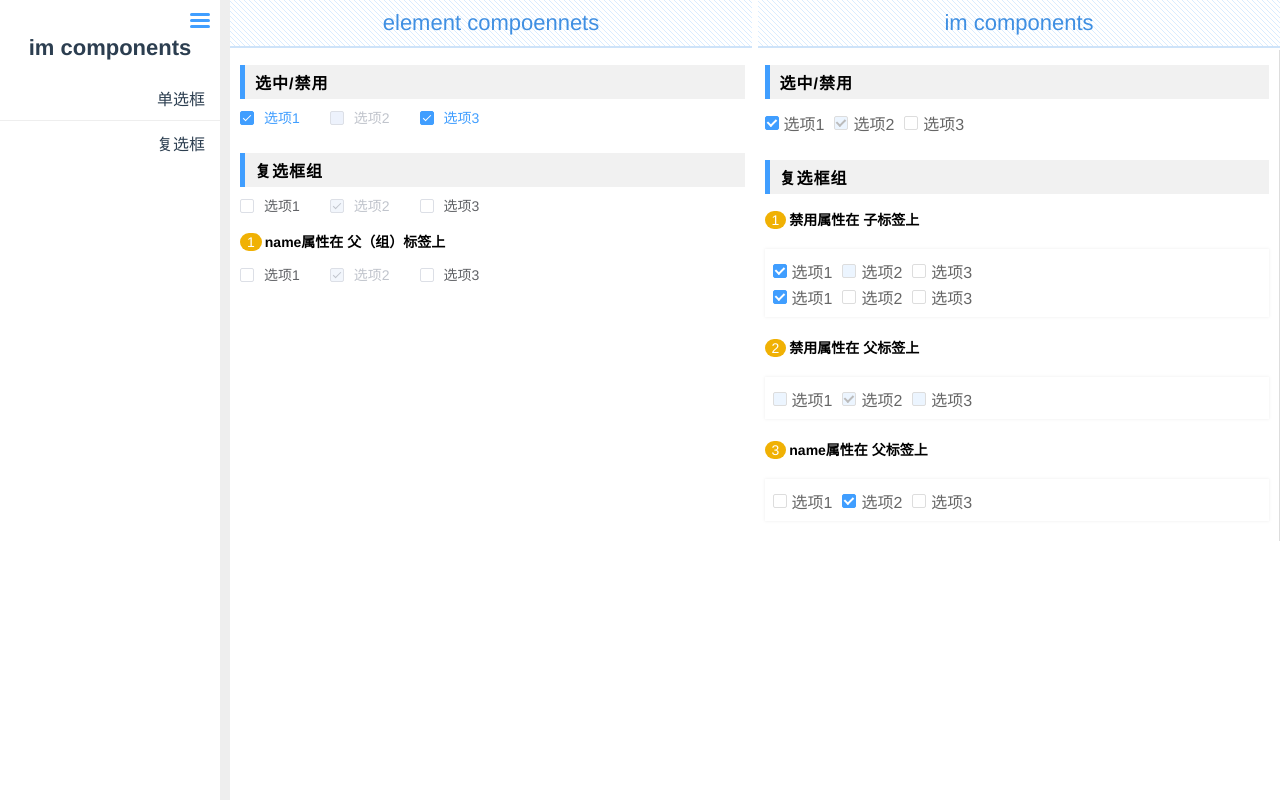
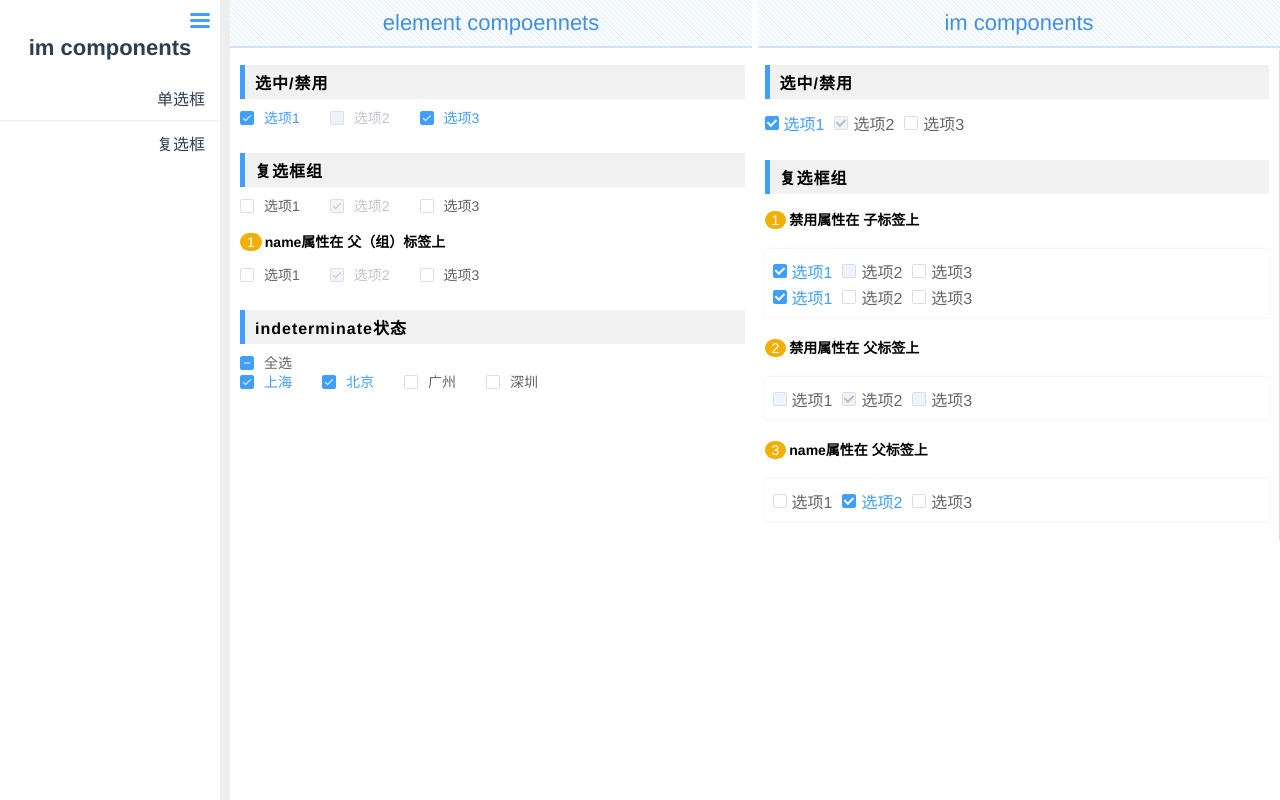
Before and after one commit to txl764496056/vue-imitate-element, a Vue app: page /checkbox in a window 1280 px wide. Built offline with nearby package versions, Linux system fonts and the light colour scheme.

Commit message:
单选 复选 选中文字样式

```diff
--- a/src/components/ImCheckbox.vue
+++ b/src/components/ImCheckbox.vue
@@ -1,5 +1,5 @@
 <template>
-    <label class="im-checkbox">
+    <label class="im-checkbox" :class="{'light':isChecked&&!isDisabled}">
         <input type="checkbox"
         :name="checkboxName"
         :disabled="isDisabled"
@@ -110,5 +110,8 @@
     input:checked+span::before{border-color:#fff;}
     input:disabled:checked+span,input:disabled+span{background-color:theme-color(0.1);border-color:$color-dd;}
     input:disabled:checked+span::before{border-color:$color-bb;}
+    &.light{
+        color:$theme-color;
+    }
 }
 </style>
--- a/src/components/ImRadio.vue
+++ b/src/components/ImRadio.vue
@@ -1,7 +1,7 @@
 <template>
-    <label class="im-radio">
+    <label class="im-radio" :class="{'light':checked&&!isDisable}">
         <input
-        :checked="value===label"
+        :checked="checked"
         :disabled="isDisable"
         v-model='model'
          type="radio" :name='radioName' :value="label"/>
@@ -57,6 +57,10 @@
             },
             radioName(){
                 return this.isGroup()&&this.radio_parent.name ? this.radio_parent.name:this.name;
+            },
+            checked(){
+               let label = this.isGroup()&&this.radio_parent.label ? this.radio_parent.label:this.label;
+                return this.model===label;
             }
         },
         methods:{
@@ -103,6 +107,9 @@
     input:disabled+.im-radio-btn{background-color:#eee;}
     input:checked:disabled+.im-radio-btn{@include border-dd;}
     input:checked:disabled+.im-radio-btn::before{opacity:1;background-color:#bbb;}
+    &.light{
+        color:$theme-color;
+    }
 
     input,.im-radio-btn,.im-radio-txt{vertical-align: middle;}
 }
--- a/src/views/Checkbox.vue
+++ b/src/views/Checkbox.vue
@@ -1,5 +1,6 @@
 <template>
     <div class="compare-box">
+        <!-- element start -->
         <div class="el-content">
             <div class="title">选中/禁用</div>
             <!-- <el-checkbox>选项</el-checkbox> -->
@@ -29,7 +30,19 @@
                     :label="item.label"
                     v-model="item.checked">{{item.label}}</el-checkbox>
             </el-checkbox-group>
+
+            <div class="title">indeterminate状态</div>
+            <!-- @change="handleCheckAllChange" -->
+            <el-checkbox :indeterminate="el_indeterminate.isIndeterminate"
+            v-model="el_indeterminate.checkAll" >全选</el-checkbox>
+            <!-- @change="handleCheckedCitiesChange" -->
+            <el-checkbox-group v-model="el_indeterminate.checkedCities" >
+                <el-checkbox v-for="city in el_indeterminate.cities" :label="city" :key="city">{{city}}</el-checkbox>
+            </el-checkbox-group>
+
         </div>
+
+        <!-- element end -->
 
         <div class="im-content">
 
@@ -157,6 +170,13 @@ import EmptyTest from '@/components/EmptyTest.vue'
                     {disabled:true,label:"选项2"},
                     {disabled:false,label:"选项3"}
                 ],
+                // indeterminate状态
+                el_indeterminate:{
+                    checkAll: false,
+                    checkedCities: ['上海', '北京'],
+                    cities: ['上海', '北京', '广州', '深圳'],
+                    isIndeterminate: true
+                }
             }
         }
     }
```
